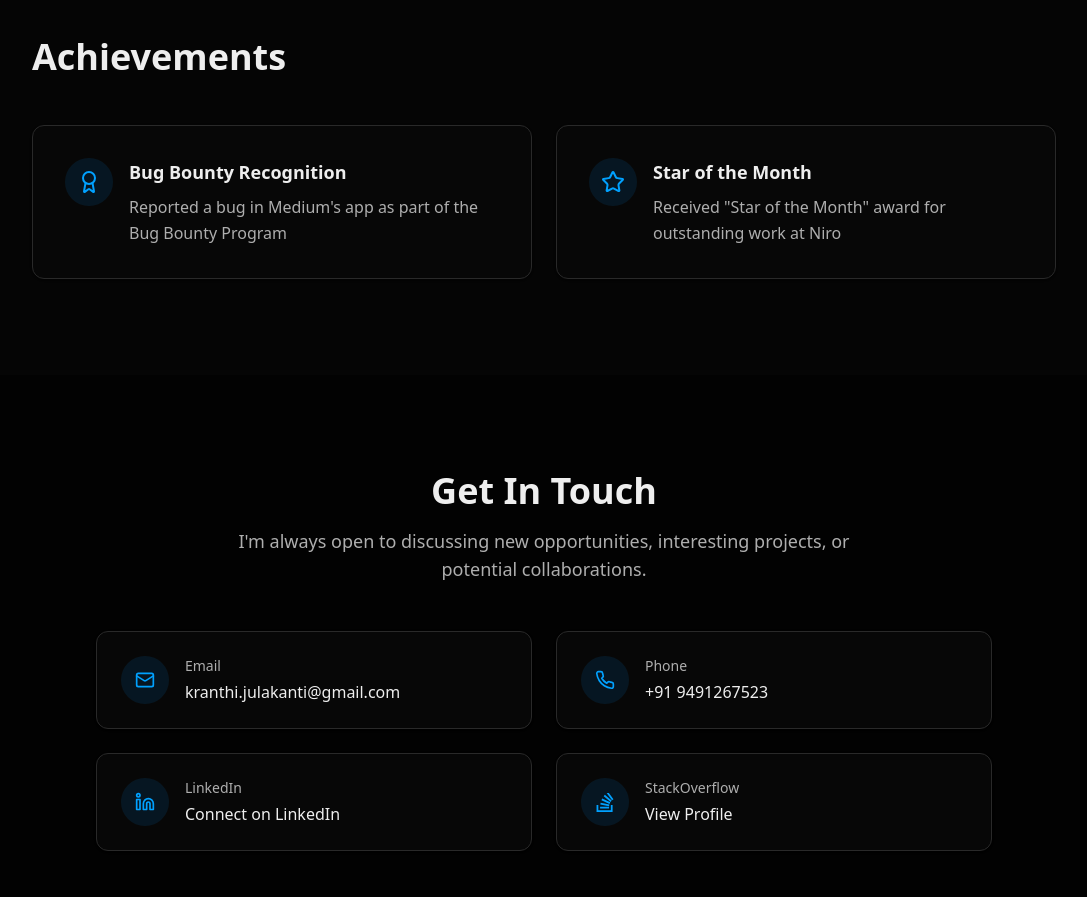
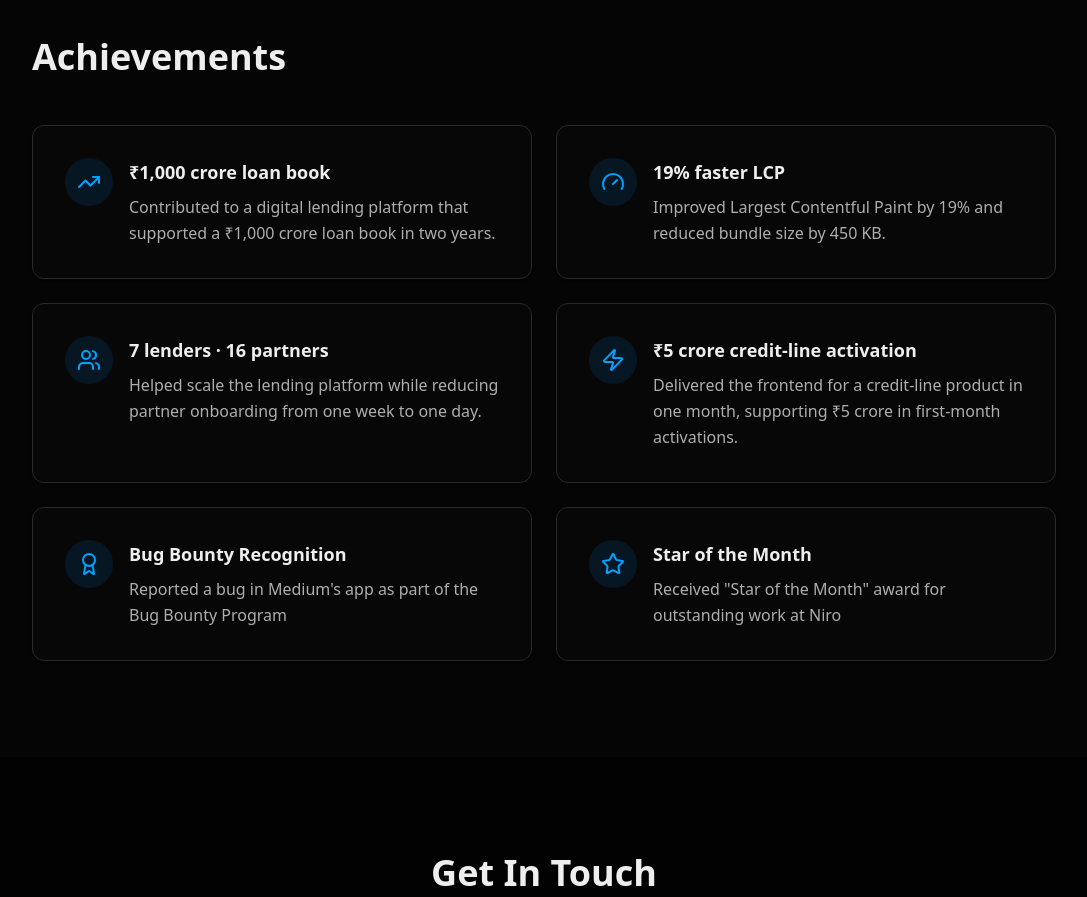
Before and after one commit to kranthijulakantiwork/my-portfolio, a Next.js app: page / in a window 1280 px wide. Shown: the part 3520-4417 px from the top of the page, without its empty margins (96-1183 px from the left). Built offline with nearby package versions, Linux system fonts and the light colour scheme.

Commit message:
Show measurable fintech impact in portfolio

```diff
--- a/components/achievements.tsx
+++ b/components/achievements.tsx
@@ -1,7 +1,27 @@
 import { Card } from "@/components/ui/card"
-import { Award, Star } from "lucide-react"
+import { Award, Star, TrendingUp, Gauge, Users, Zap } from "lucide-react"
 
 const achievements = [
+  {
+    icon: TrendingUp,
+    title: "₹1,000 crore loan book",
+    description: "Contributed to a digital lending platform that supported a ₹1,000 crore loan book in two years.",
+  },
+  {
+    icon: Gauge,
+    title: "19% faster LCP",
+    description: "Improved Largest Contentful Paint by 19% and reduced bundle size by 450 KB.",
+  },
+  {
+    icon: Users,
+    title: "7 lenders · 16 partners",
+    description: "Helped scale the lending platform while reducing partner onboarding from one week to one day.",
+  },
+  {
+    icon: Zap,
+    title: "₹5 crore credit-line activation",
+    description: "Delivered the frontend for a credit-line product in one month, supporting ₹5 crore in first-month activations.",
+  },
   {
     icon: Award,
     title: "Bug Bounty Recognition",
```
